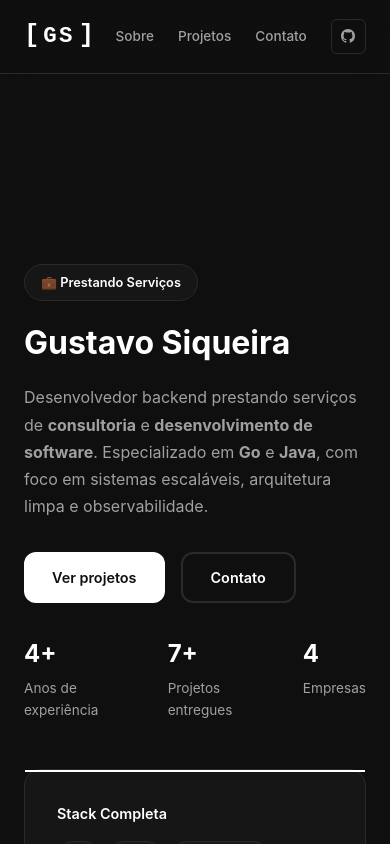
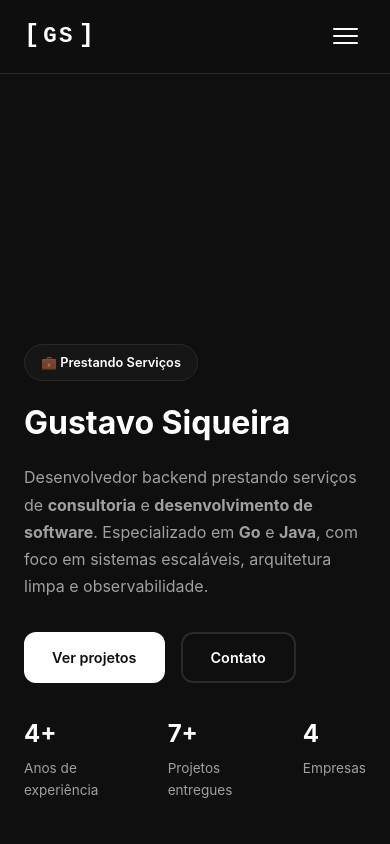
Before and after one commit to G-shiy/portfolio, a SvelteKit app: page / in a window 390 px wide. Shown: the top 844 px of the page. Built offline with nearby package versions, Linux system fonts and the light colour scheme.

Commit message:
Add navbar improvements, footer, and GitHub Pages deployment workflow

```diff
--- a/src/app.css
+++ b/src/app.css
@@ -23,6 +23,7 @@ html {
 
 body {
 	margin: 0;
+	padding-top: 80px;
 	background: var(--bg-primary);
 	color: var(--text-primary);
 	font-family: -apple-system, BlinkMacSystemFont, 'Segoe UI', Roboto, 'Helvetica Neue', Arial, sans-serif;
--- a/src/routes/+layout.svelte
+++ b/src/routes/+layout.svelte
@@ -1,8 +1,10 @@
 <script>
 	import '../app.css';
 	import { onMount } from 'svelte';
+	import { base } from '$app/paths';
 
 	let scrolled = false;
+	let mobileMenuOpen = false;
 
 	onMount(() => {
 		const handleScroll = () => {
@@ -12,30 +14,44 @@
 		window.addEventListener('scroll', handleScroll);
 		return () => window.removeEventListener('scroll', handleScroll);
 	});
+
+	function toggleMobileMenu() {
+		mobileMenuOpen = !mobileMenuOpen;
+	}
+
+	function closeMobileMenu() {
+		mobileMenuOpen = false;
+	}
 </script>
 
 <nav class:scrolled>
 	<div class="layout nav-container">
-		<a href="github.com/G-shiy" class="logo">
+		<a href="{base}/" class="logo">
 			<span class="logo-bracket">[</span>
 			<span class="logo-name">GS</span>
 			<span class="logo-bracket">]</span>
 		</a>
 
-		<div class="nav-links">
-			<a href="#sobre" class="nav-link">
+		<button class="hamburger" class:active={mobileMenuOpen} on:click={toggleMobileMenu} aria-label="Menu">
+			<span></span>
+			<span></span>
+			<span></span>
+		</button>
+
+		<div class="nav-links" class:mobile-open={mobileMenuOpen}>
+			<a href="#sobre" class="nav-link" on:click={closeMobileMenu}>
 				<span class="nav-number">01.</span>
 				<span class="nav-text">Sobre</span>
 			</a>
-			<a href="#projetos" class="nav-link">
+			<a href="#projetos" class="nav-link" on:click={closeMobileMenu}>
 				<span class="nav-number">02.</span>
 				<span class="nav-text">Projetos</span>
 			</a>
-			<a href="#contato" class="nav-link">
+			<a href="#contato" class="nav-link" on:click={closeMobileMenu}>
 				<span class="nav-number">03.</span>
 				<span class="nav-text">Contato</span>
 			</a>
-			<a href="https://github.com/G-shiy" target="_blank" rel="noopener noreferrer" class="nav-btn">
+			<a href="https://github.com/G-shiy" target="_blank" rel="noopener noreferrer" class="nav-btn" on:click={closeMobileMenu}>
 				<svg width="16" height="16" viewBox="0 0 16 16" fill="currentColor">
 					<path d="M8 0C3.58 0 0 3.58 0 8c0 3.54 2.29 6.53 5.47 7.59.4.07.55-.17.55-.38 0-.19-.01-.82-.01-1.49-2.01.37-2.53-.49-2.69-.94-.09-.23-.48-.94-.82-1.13-.28-.15-.68-.52-.01-.53.63-.01 1.08.58 1.23.82.72 1.21 1.87.87 2.33.66.07-.52.28-.87.51-1.07-1.78-.2-3.64-.89-3.64-3.95 0-.87.31-1.59.82-2.15-.08-.2-.36-1.02.08-2.12 0 0 .67-.21 2.2.82.64-.18 1.32-.27 2-.27.68 0 1.36.09 2 .27 1.53-1.04 2.2-.82 2.2-.82.44 1.1.16 1.92.08 2.12.51.56.82 1.27.82 2.15 0 3.07-1.87 3.75-3.65 3.95.29.25.54.73.54 1.48 0 1.07-.01 1.93-.01 2.2 0 .21.15.46.55.38A8.013 8.013 0 0016 8c0-4.42-3.58-8-8-8z"/>
 				</svg>
@@ -51,7 +67,69 @@
 	</div>
 </main>
 
+<footer>
+	<div class="layout footer-container">
+		<div class="footer-content">
+			<div class="footer-left">
+				<div class="footer-logo">
+					<span class="logo-bracket">[</span>
+					<span class="logo-name">GS</span>
+					<span class="logo-bracket">]</span>
+				</div>
+				<p class="footer-text">
+					Desenvolvedor backend focado em Go, construindo sistemas escaláveis e performáticos.
+				</p>
+			</div>
+
+			<div class="footer-links">
+				<div class="footer-column">
+					<h4>Navegação</h4>
+					<a href="#sobre">Sobre</a>
+					<a href="#projetos">Projetos</a>
+					<a href="#contato">Contato</a>
+				</div>
+
+				<div class="footer-column">
+					<h4>Social</h4>
+					<a href="https://github.com/G-shiy" target="_blank" rel="noopener noreferrer">GitHub</a>
+					<a href="https://www.linkedin.com/in/siqgustavo/" target="_blank" rel="noopener noreferrer">LinkedIn</a>
+					<a href="mailto:siqgustavo2@hotmail.com">Email</a>
+				</div>
+
+				<div class="footer-column">
+					<h4>Contato</h4>
+					<a href="tel:+5512988568980">+55 12 98856-8980</a>
+					<a href="mailto:siqgustavo2@hotmail.com">siqgustavo2@hotmail.com</a>
+				</div>
+			</div>
+		</div>
+
+		<div class="footer-bottom">
+			<p>&copy; {new Date().getFullYear()} Gustavo Siqueira. Todos os direitos reservados.</p>
+			<p class="footer-tech">Feito com <span class="heart">❤</span> usando Svelte</p>
+		</div>
+	</div>
+</footer>
+
 <style>
+	nav {
+		position: fixed;
+		top: 0;
+		left: 0;
+		right: 0;
+		z-index: 1000;
+		background: rgba(15, 15, 15, 0.7);
+		transition: all 0.4s cubic-bezier(0.4, 0, 0.2, 1);
+	}
+
+	nav.scrolled {
+		background: rgba(15, 15, 15, 0.95);
+		backdrop-filter: blur(20px);
+		-webkit-backdrop-filter: blur(20px);
+		box-shadow: 0 4px 30px rgba(0, 0, 0, 0.5);
+		border-bottom: 1px solid rgba(255, 255, 255, 0.05);
+	}
+
 	.nav-container {
 		display: flex;
 		justify-content: space-between;
@@ -59,6 +137,7 @@
 		padding: 1.5rem 4rem;
 	}
 
+	/* Logo com efeito glitch */
 	.logo {
 		font-family: 'Courier New', monospace;
 		font-size: 1.4rem;
@@ -69,21 +148,63 @@
 		align-items: center;
 		gap: 0.25rem;
 		transition: all 0.3s ease;
+		position: relative;
 	}
 
 	.logo-bracket {
 		color: var(--border-light);
 		font-size: 1.6rem;
+		transition: all 0.3s ease;
 	}
 
 	.logo-name {
 		letter-spacing: 0.1em;
+		position: relative;
+		transition: all 0.3s ease;
 	}
 
 	.logo:hover .logo-name {
 		color: var(--border-light);
+		text-shadow: 0 0 10px rgba(255, 255, 255, 0.5);
 	}
 
+	.logo:hover .logo-bracket {
+		transform: scale(1.1);
+	}
+
+	/* Hamburger menu */
+	.hamburger {
+		display: none;
+		flex-direction: column;
+		gap: 5px;
+		background: none;
+		border: none;
+		cursor: pointer;
+		padding: 0.5rem;
+		z-index: 1001;
+	}
+
+	.hamburger span {
+		width: 25px;
+		height: 2px;
+		background: var(--text-primary);
+		transition: all 0.3s ease;
+		border-radius: 2px;
+	}
+
+	.hamburger.active span:nth-child(1) {
+		transform: rotate(45deg) translate(7px, 7px);
+	}
+
+	.hamburger.active span:nth-child(2) {
+		opacity: 0;
+	}
+
+	.hamburger.active span:nth-child(3) {
+		transform: rotate(-45deg) translate(7px, -7px);
+	}
+
+	/* Nav links */
 	.nav-links {
 		display: flex;
 		align-items: center;
@@ -102,10 +223,27 @@
 		position: relative;
 	}
 
+	/* Underline animado */
+	.nav-link::after {
+		content: '';
+		position: absolute;
+		bottom: -5px;
+		left: 0;
+		width: 0;
+		height: 1px;
+		background: var(--border-light);
+		transition: width 0.3s ease;
+	}
+
+	.nav-link:hover::after {
+		width: 100%;
+	}
+
 	.nav-number {
 		font-family: 'Courier New', monospace;
 		font-size: 0.75rem;
 		color: var(--border-light);
+		font-weight: 600;
 	}
 
 	.nav-text {
@@ -120,6 +258,7 @@
 		transform: translateX(4px);
 	}
 
+	/* Botão GitHub com glow */
 	.nav-btn {
 		display: flex;
 		align-items: center;
@@ -133,43 +272,263 @@
 		font-size: 0.85rem;
 		font-weight: 500;
 		transition: all 0.3s ease;
+		position: relative;
+		overflow: hidden;
+	}
+
+	.nav-btn::before {
+		content: '';
+		position: absolute;
+		top: 50%;
+		left: 50%;
+		width: 0;
+		height: 0;
+		border-radius: 50%;
+		background: rgba(255, 255, 255, 0.1);
+		transform: translate(-50%, -50%);
+		transition: width 0.4s ease, height 0.4s ease;
+	}
+
+	.nav-btn:hover::before {
+		width: 200px;
+		height: 200px;
 	}
 
 	.nav-btn svg {
 		width: 14px;
 		height: 14px;
 		transition: transform 0.3s ease;
+		position: relative;
+		z-index: 1;
+	}
+
+	.nav-btn span {
+		position: relative;
+		z-index: 1;
 	}
 
 	.nav-btn:hover {
 		border-color: var(--border-light);
 		color: var(--text-primary);
 		transform: translateY(-2px);
+		box-shadow: 0 0 20px rgba(255, 255, 255, 0.1);
 	}
 
 	.nav-btn:hover svg {
-		transform: scale(1.1);
+		transform: scale(1.15) rotate(5deg);
 	}
 
+	/* Mobile styles */
 	@media (max-width: 768px) {
 		.nav-container {
 			padding: 1rem 1.5rem;
 		}
 
+		.hamburger {
+			display: flex;
+		}
+
 		.nav-links {
+			position: fixed;
+			top: 0;
+			right: -100%;
+			height: 100vh;
+			width: 70%;
+			max-width: 300px;
+			background: rgba(22, 22, 22, 0.98);
+			backdrop-filter: blur(20px);
+			-webkit-backdrop-filter: blur(20px);
+			flex-direction: column;
+			justify-content: center;
+			gap: 2rem;
+			padding: 2rem;
+			transition: right 0.4s cubic-bezier(0.4, 0, 0.2, 1);
+			border-left: 1px solid var(--border);
+		}
+
+		.nav-links.mobile-open {
+			right: 0;
+		}
+
+		.nav-link {
+			width: 100%;
+			padding: 0.5rem 0;
+		}
+
+		.nav-link::after {
+			bottom: 0;
+		}
+
+		.nav-number {
+			display: inline;
+		}
+
+		.nav-btn {
+			width: 100%;
+			justify-content: center;
+		}
+	}
+
+	/* Footer Styles */
+	footer {
+		background: var(--bg-card);
+		border-top: 1px solid var(--border);
+		margin-top: 6rem;
+		padding: 4rem 0 2rem;
+	}
+
+	.footer-container {
+		display: flex;
+		flex-direction: column;
+		gap: 3rem;
+	}
+
+	.footer-content {
+		display: grid;
+		grid-template-columns: 1.5fr 1fr;
+		gap: 4rem;
+	}
+
+	.footer-left {
+		display: flex;
+		flex-direction: column;
+		gap: 1rem;
+	}
+
+	.footer-logo {
+		font-family: 'Courier New', monospace;
+		font-size: 1.8rem;
+		font-weight: 700;
+		color: var(--text-primary);
+		display: flex;
+		align-items: center;
+		gap: 0.25rem;
+		margin-bottom: 0.5rem;
+	}
+
+	.footer-logo .logo-bracket {
+		color: var(--border-light);
+		font-size: 2rem;
+	}
+
+	.footer-logo .logo-name {
+		letter-spacing: 0.1em;
+	}
+
+	.footer-text {
+		color: var(--text-secondary);
+		font-size: 0.95rem;
+		line-height: 1.6;
+		max-width: 400px;
+		margin: 0;
+	}
+
+	.footer-links {
+		display: grid;
+		grid-template-columns: repeat(3, 1fr);
+		gap: 2rem;
+	}
+
+	.footer-column {
+		display: flex;
+		flex-direction: column;
+		gap: 0.75rem;
+	}
+
+	.footer-column h4 {
+		color: var(--text-primary);
+		font-size: 0.9rem;
+		font-weight: 600;
+		margin: 0 0 0.5rem 0;
+		letter-spacing: 0.05em;
+		text-transform: uppercase;
+	}
+
+	.footer-column a {
+		color: var(--text-secondary);
+		text-decoration: none;
+		font-size: 0.85rem;
+		transition: all 0.3s ease;
+		position: relative;
+		width: fit-content;
+	}
+
+	.footer-column a::after {
+		content: '';
+		position: absolute;
+		bottom: -2px;
+		left: 0;
+		width: 0;
+		height: 1px;
+		background: var(--border-light);
+		transition: width 0.3s ease;
+	}
+
+	.footer-column a:hover {
+		color: var(--text-primary);
+		transform: translateX(4px);
+	}
+
+	.footer-column a:hover::after {
+		width: 100%;
+	}
+
+	.footer-bottom {
+		display: flex;
+		justify-content: space-between;
+		align-items: center;
+		padding-top: 2rem;
+		border-top: 1px solid var(--border);
+		gap: 1rem;
+	}
+
+	.footer-bottom p {
+		color: var(--text-secondary);
+		font-size: 0.8rem;
+		margin: 0;
+	}
+
+	.footer-tech {
+		display: flex;
+		align-items: center;
+		gap: 0.5rem;
+	}
+
+	.heart {
+		color: #ff4444;
+		animation: heartbeat 1.5s ease-in-out infinite;
+	}
+
+	@keyframes heartbeat {
+		0%, 100% { transform: scale(1); }
+		50% { transform: scale(1.1); }
+	}
+
+	/* Footer Mobile */
+	@media (max-width: 768px) {
+		footer {
+			padding: 3rem 0 1.5rem;
+			margin-top: 4rem;
+		}
+
+		.footer-content {
+			grid-template-columns: 1fr;
+			gap: 2rem;
+		}
+
+		.footer-links {
+			grid-template-columns: 1fr;
 			gap: 1.5rem;
 		}
 
-		.nav-number {
-			display: none;
+		.footer-bottom {
+			flex-direction: column;
+			text-align: center;
+			gap: 0.5rem;
 		}
 
-		.nav-btn span {
-			display: none;
-		}
-
-		.nav-btn {
-			padding: 0.6rem;
+		.footer-text {
+			font-size: 0.85rem;
 		}
 	}
 </style>
```
Also changed, not shown: 29 other files (tests, documents, lock files or other folders).
